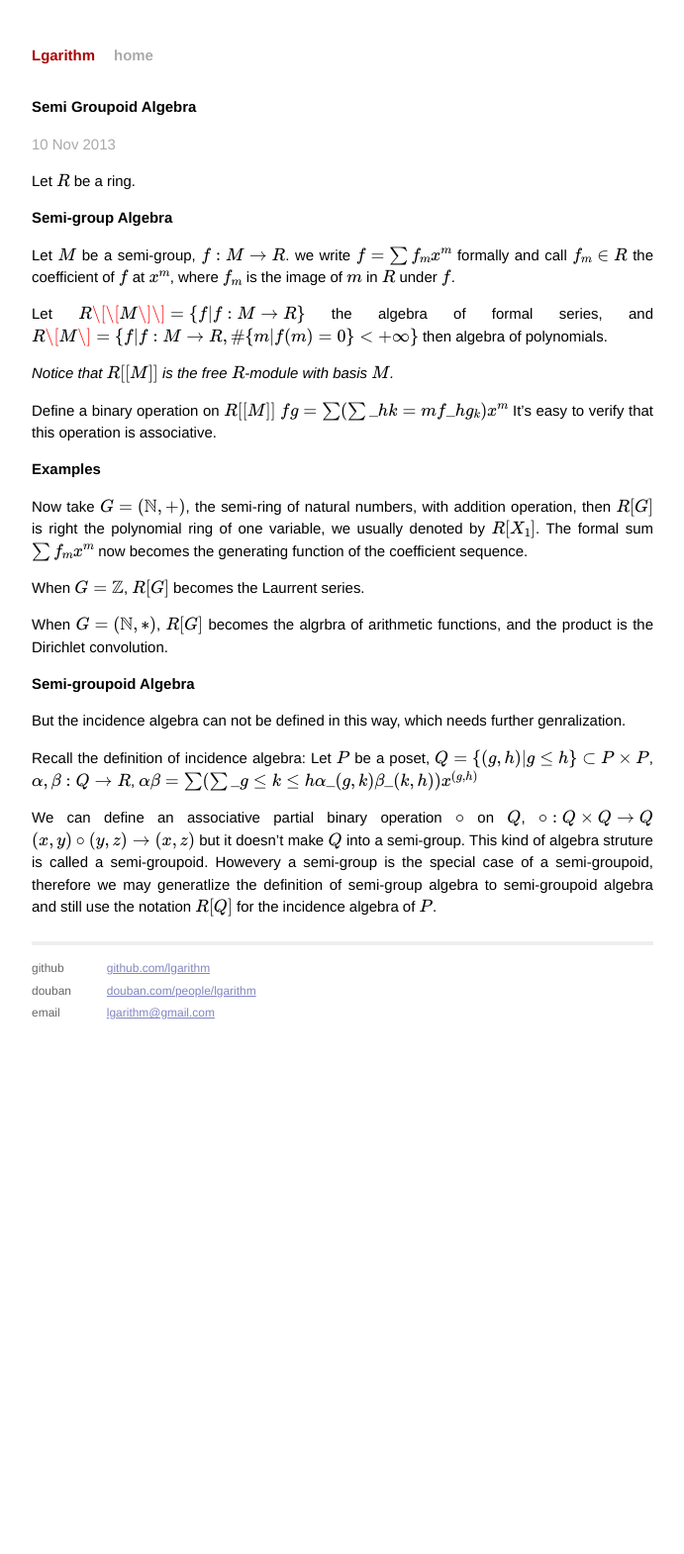
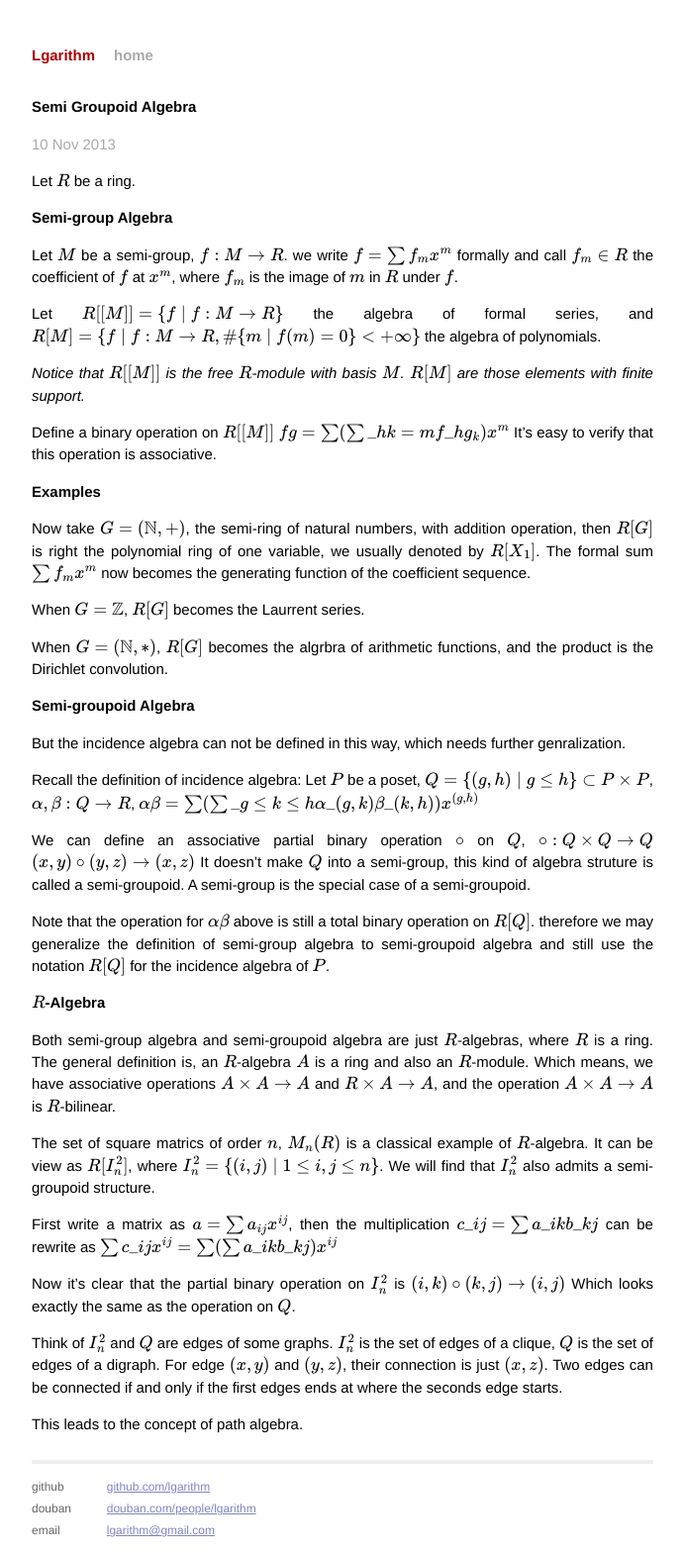
Before and after one commit to lgarithm/lgarithm.github.io, a Jekyll site: the page built from _posts/2013-11-10-semi-groupoid-algebra.md, in a window 1280 px wide. Shown: the whole page at 99% size, without its empty margins (294-985 px from the left). Built offline with Jekyll 4.4.1, drawn with Linux system fonts in a browser that asks for light colours; Markdown is read by kramdown in place of the engine named in the settings; formulas are drawn with MathJax 3; before the commit the page ends 1047 px from its top, so only the background shows below that.

Commit message:
add new section

```diff
--- a/_posts/2013-11-10-semi-groupoid-algebra.md
+++ b/_posts/2013-11-10-semi-groupoid-algebra.md
@@ -11,13 +11,13 @@ we write $f = \sum f\_m x^m$ formally and call $f\_m \in R$ the coefficient of $
 where $f_m$ is the image of $m$ in $R$ under $f$.
 
 Let
-$$R\[\[M\]\] = \\\{f \vert f : M \to R\\\}$$
+$$R[[M]] = \\\{f \mid f : M \to R\\\}$$
 the algebra of formal series,
 and
-$$R\[M\] = \\\{f \vert f : M \to R, \\\# \\\{m \vert f(m) = 0 \\\} < +\infty \\\}$$
-then algebra of polynomials.
+$$R[M] = \\\{f \mid f : M \to R, \\\# \\\{m \mid f(m) = 0 \\\} < +\infty \\\}$$
+the algebra of polynomials.
 
-_Notice that $R\[\[M\]\]$ is the free $R$-module with basis $M$._
+_Notice that $R[[M]]$ is the free $R$-module with basis $M$. $R[M]$ are those elements with finite support._
 
 Define a binary operation on $R\[\[M\]\]$
 $$fg = \sum (\sum\_{hk = m} f\_h g_k) x^m$$
@@ -38,15 +38,43 @@ and the product is the Dirichlet convolution.
 But the incidence algebra can not be defined in this way, which needs further genralization.
 
 Recall the definition of incidence algebra:
-Let $P$ be a poset, $Q = \\\{(g, h) \vert g \leq h\\\} \subset P \times P$,
+Let $P$ be a poset, $Q = \\\{(g, h) \mid g \leq h\\\} \subset P \times P$,
 $\alpha, \beta : Q \to R$,
 $$\alpha\beta = \sum (\sum\_{g\leq k \leq h} \alpha\_{(g,k)} \beta\_{(k,h)})x^{(g,h)}$$
 
 We can define an associative partial binary operation $\circ$ on $Q$,
 $$\circ : Q \times Q \to Q$$
 $$(x, y) \circ (y, z) \to (x, z)$$
-but it doesn't make $Q$ into a semi-group.
-This kind of algebra struture is called a semi-groupoid.
-Howevery a semi-group is the special case of a semi-groupoid,
-therefore we may generatlize the definition of semi-group algebra
+It doesn't make $Q$ into a semi-group, this kind of algebra struture is called a semi-groupoid.
+A semi-group is the special case of a semi-groupoid.
+
+Note that the operation for $\alpha\beta$ above is still a total binary operation on $R[Q]$.
+therefore we may generalize the definition of semi-group algebra
 to semi-groupoid algebra and still use the notation $R[Q]$ for the incidence algebra of $P$.
+
+
+## $R$-Algebra
+Both semi-group algebra and semi-groupoid algebra are just $R$-algebras, where $R$ is a ring.
+The general definition is, an $R$-algebra $A$ is a ring and also an $R$-module.
+Which means, we have associative operations $A \times A \to A$ and $R \times A \to A$,
+and the operation $A \times A \to A$ is $R$-bilinear.
+
+The set of square matrics of order $n$, $M\_n(R)$ is a classical example of $R$-algebra.
+It can be view as $R[I\_n^2]$, where $I\_n^2 = \\\{(i, j) \mid 1 \leq i, j \leq n \\\}$.
+We will find that $I\_n^2$ also admits a semi-groupoid structure.
+
+First write a matrix as $a = \sum a\_{ij} x^{ij}$, then the multiplication
+$$c\_{ij} = \sum a\_{ik}b\_{kj}$$
+can be rewrite as
+$$\sum c\_{ij}x^{ij} = \sum (\sum a\_{ik}b\_{kj}) x^{ij}$$
+
+Now it's clear that the partial binary operation on $I\_n^2$ is
+$$(i, k) \circ (k, j) \to (i, j)$$
+Which looks exactly the same as the operation on $Q$.
+
+Think of $I\_n^2$ and $Q$ are edges of some graphs.
+$I\_n^2$ is the set of edges of a clique, $Q$ is the set of edges of a digraph.
+For edge $(x, y)$ and $(y, z)$, their connection is just $(x, z)$.
+Two edges can be connected if and only if the first edges ends at where the seconds edge starts.
+
+This leads to the concept of path algebra.
```
